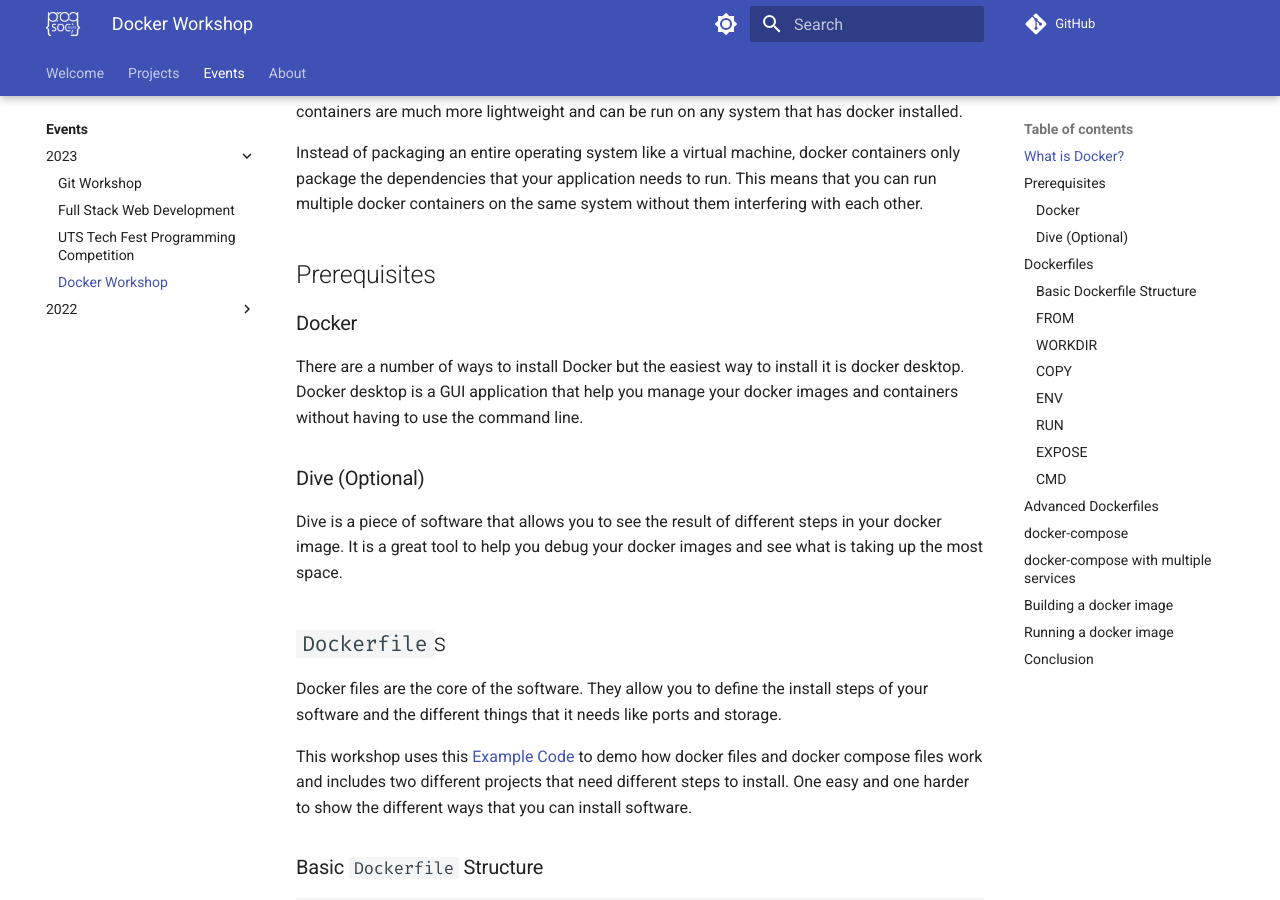
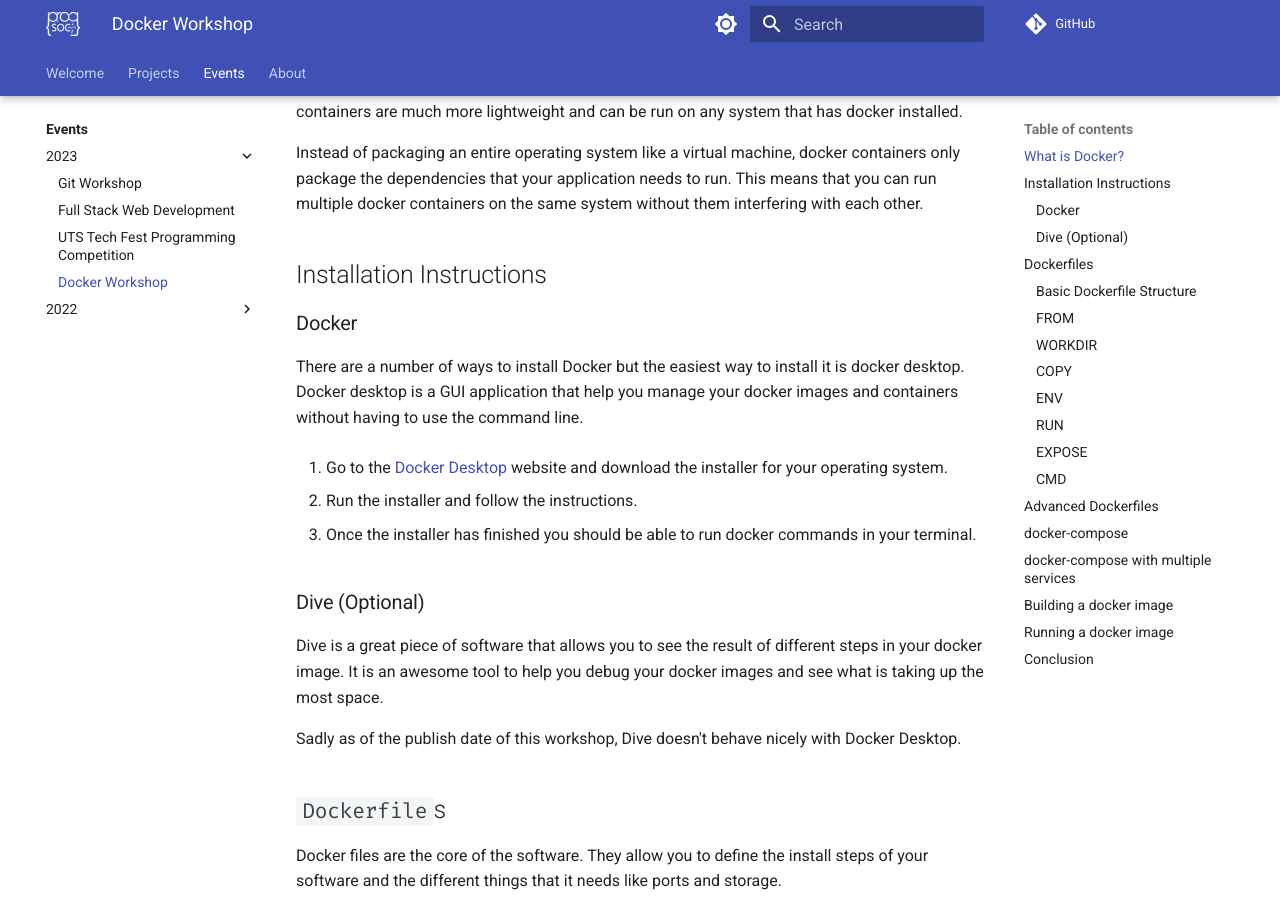
Before and after one commit to ProgSoc/Docs, an MkDocs documentation site: the page built from docs/events/2023/docker-workshop.md, in a window 1280 px wide and 900 px high, scrolled down 778 px. Built offline with MkDocs 1.6.1 and Material for MkDocs 9.7.7, drawn with Linux system fonts in a browser that asks for light colours; comment, search, counter and statistics services are not loaded.

Commit message:
install instructions

```diff
--- a/docs/events/2023/docker-workshop.md
+++ b/docs/events/2023/docker-workshop.md
@@ -21,17 +21,23 @@
 
 Instead of packaging an entire operating system like a virtual machine, docker containers only package the dependencies that your application needs to run. This means that you can run multiple docker containers on the same system without them interfering with each other.
 
-## Prerequisites
+## Installation Instructions
 
 ### Docker
 
 There are a number of ways to install Docker but the easiest way to install it is docker desktop. Docker desktop is a GUI application that help you manage your docker images and containers without having to use the command line.
 
+1. Go to the [Docker Desktop](https://www.docker.com/products/docker-desktop) website and download the installer for your operating system.
+
+2. Run the installer and follow the instructions.
+
+3. Once the installer has finished you should be able to run docker commands in your terminal.
+
 ### Dive (Optional)
 
-Dive is a piece of software that allows you to see the result of different steps in your docker image. It is a great tool to help you debug your docker images and see what is taking up the most space.
+Dive is a great piece of software that allows you to see the result of different steps in your docker image. It is an awesome tool to help you debug your docker images and see what is taking up the most space.
 
-
+Sadly as of the publish date of this workshop, Dive doesn't behave nicely with Docker Desktop.
 
 ## `Dockerfile`s
 
```
